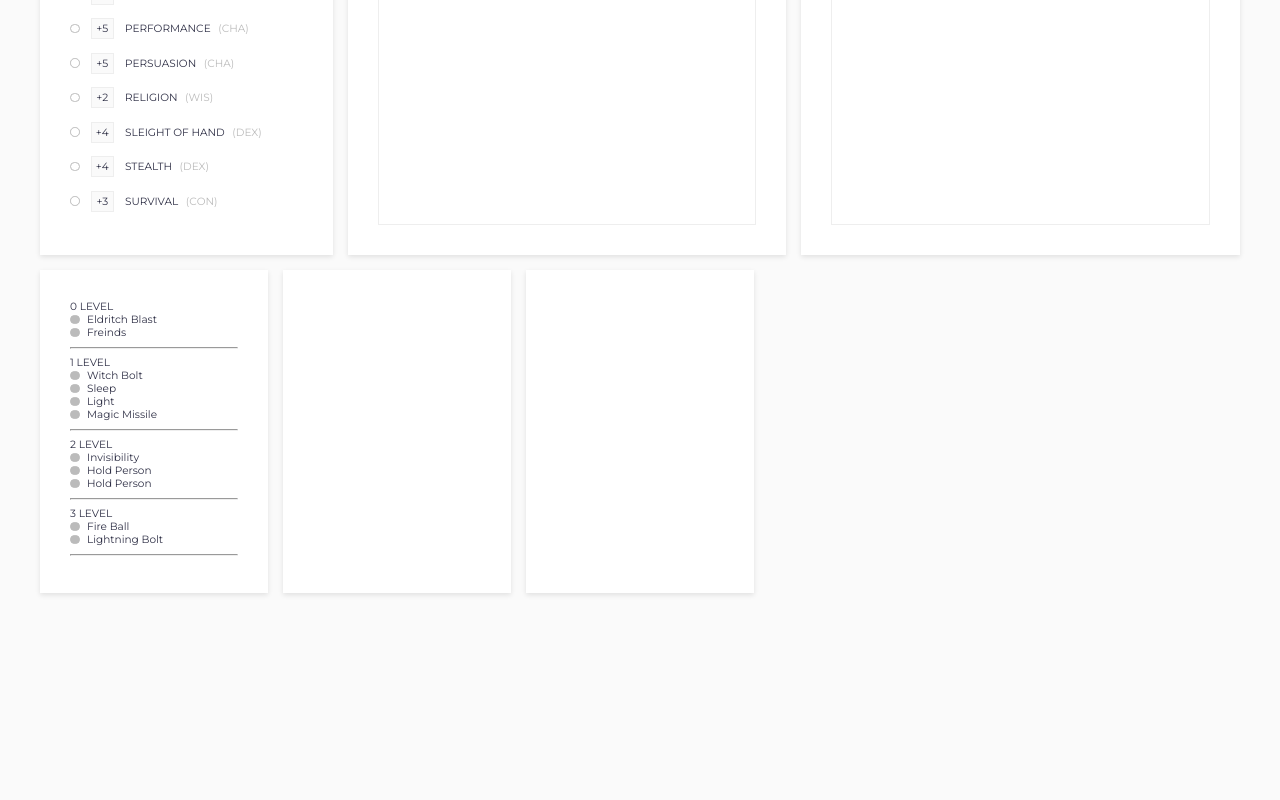
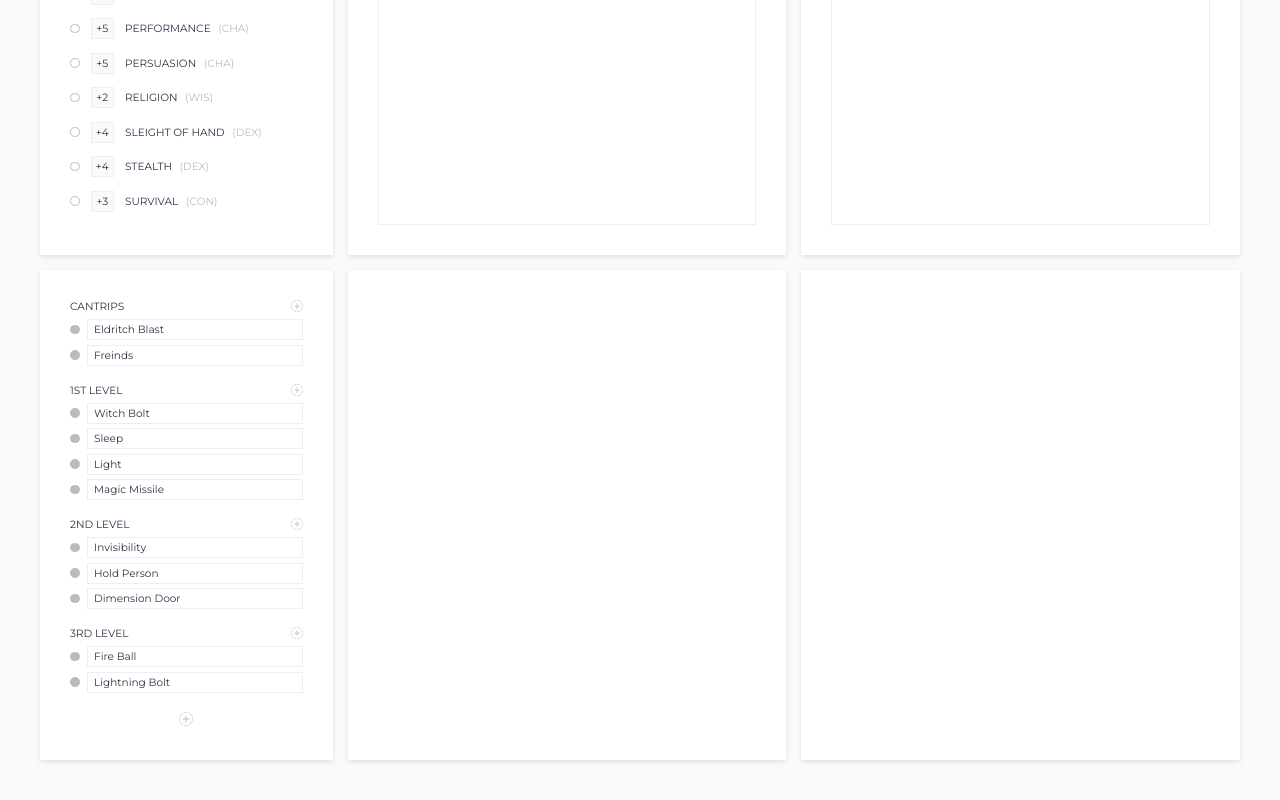
Before and after one commit to zombie9/dnd-cs, a React (Vite) app: page / in a window 1280 px wide. Shown: the part 813-1613 px from the top of the page. Before the commit the page ends 1520 px from the top, so only its background shows below. Built offline with nearby package versions, Linux system fonts and the light colour scheme.

Commit message:
add spell list styling

```diff
--- a/package.json
+++ b/package.json
@@ -12,6 +12,7 @@
   "dependencies": {
     "@types/react-router-dom": "^5.3.3",
     "react": "^18.2.0",
+    "react-bootstrap-icons": "^1.10.3",
     "react-dom": "^18.2.0",
     "react-router-dom": "^6.16.0",
     "styled-components": "^6.0.8"
--- a/src/components/Container.tsx
+++ b/src/components/Container.tsx
@@ -26,7 +26,7 @@ const SkillGrid = styled.div`
 
 const SpellGrid = styled.div`
   display: grid;
-  grid-template-columns: 1fr 1fr 1fr 1fr 1fr;
+  grid-template-columns: 2fr 3fr 3fr;
   gap: 1rem;
   margin-bottom: 1rem;
 `;
--- a/src/components/Spells.tsx
+++ b/src/components/Spells.tsx
@@ -1,35 +1,39 @@
 import React, { useContext } from 'react';
+import { PlusCircleDotted } from 'react-bootstrap-icons';
 
 import { Box } from '../styles/sharedStyles';
 
 import styled from 'styled-components';
 
 import { CharacterContext } from '../context/context';
+import { mapSpellLevel } from '../utils/mapSpellLevel';
 
-// const IntersectingLabel = styled.label`
-//   position: absolute;
-//   font-size: 0.7rem;
-//   top: -0.5rem;
-//   left: 0.2rem;
-//   padding: 0 0.5em;
-//   z-index: 10;
-//   background: ${({ theme }) => theme.panel};
-// `;
-
-// const InputWrapper = styled.div`
-//   position: relative;
-//   width: 100%;
-//   height: 100%;
-// `;
+const SpellBlock = styled.div`
+  margin-bottom: 1.2rem;
+`;
 
 const SpellRow = styled.div`
   display: flex;
   align-items: center;
   gap: 0.5rem;
+  font-size: 0.7rem;
+  margin-bottom: 0.3rem;
 `;
 
 const SpellLabel = styled.div`
   font-size: 0.7rem;
+  margin-bottom: 0.4rem;
+  display: flex;
+  justify-content: space-between;
+`;
+
+// const SpellBreak = styled.hr`
+//   border: 0.5px dashed ${({ theme }) => theme.secondary};
+// `;
+
+const SpellField = styled.input`
+  padding: 0.2rem 0.4rem !important;
+  font-size: 0.7rem !important;
 `;
 
 export const Spells: React.FC = () => {
@@ -56,10 +60,13 @@ export const Spells: React.FC = () => {
       {spells.map((spellBlock, index) => {
         const spellList = spellBlock.spells;
         return (
-          <div>
-            <SpellLabel>{spellBlock.level} LEVEL</SpellLabel>
+          <SpellBlock>
+            <SpellLabel>
+              {mapSpellLevel(index)}
+              <PlusCircleDotted size={12} />
+            </SpellLabel>
 
-            {spellList.map((spell) => {
+            {spellList.map((spell, idx) => {
               return (
                 <SpellRow>
                   <input
@@ -67,16 +74,24 @@ export const Spells: React.FC = () => {
                     id={spell.label}
                     name={spell.label}
                     defaultChecked={spell.memorised}
-                    onChange={() => handleChange(index)}
+                    onChange={() => handleChange(idx)}
                   />
-                  <SpellLabel>{spell.label}</SpellLabel>
+                  <SpellField
+                    type="text"
+                    value={spell.label}
+                    name={spell.label}
+                    onChange={() => handleChange(idx)}
+                  />
                 </SpellRow>
               );
             })}
-            <hr />
-          </div>
+            {/* <SpellBreak /> */}
+          </SpellBlock>
         );
       })}
+      <div style={{ textAlign: 'center' }}>
+        <PlusCircleDotted size={14} />
+      </div>
     </Box>
   );
 };
--- a/src/models/spells.ts
+++ b/src/models/spells.ts
@@ -47,7 +47,7 @@ export const SPELLS: spellsType = [
         memorised: true
       },
       {
-        label: 'Hold Person',
+        label: 'Dimension Door',
         memorised: true
       }
     ]
--- /dev/null
+++ b/src/utils/mapSpellLevel.ts
@@ -0,0 +1,21 @@
+export const mapSpellLevel = (level: number) => {
+  let spellLevel = '';
+  switch (level) {
+    case 0:
+      spellLevel = 'CANTRIPS';
+      break;
+    case 1:
+      spellLevel = '1ST LEVEL';
+      break;
+    case 2:
+      spellLevel = '2ND LEVEL';
+      break;
+    case 3:
+      spellLevel = '3RD LEVEL';
+      break;
+    default:
+      spellLevel = `${level}TH LEVEL`;
+      break;
+  }
+  return spellLevel;
+};
```
Also changed, not shown: 1 other file (tests, documents, lock files or other folders).
